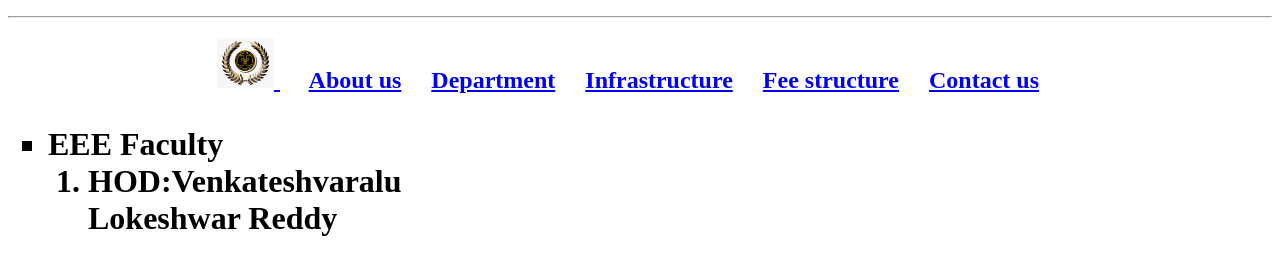
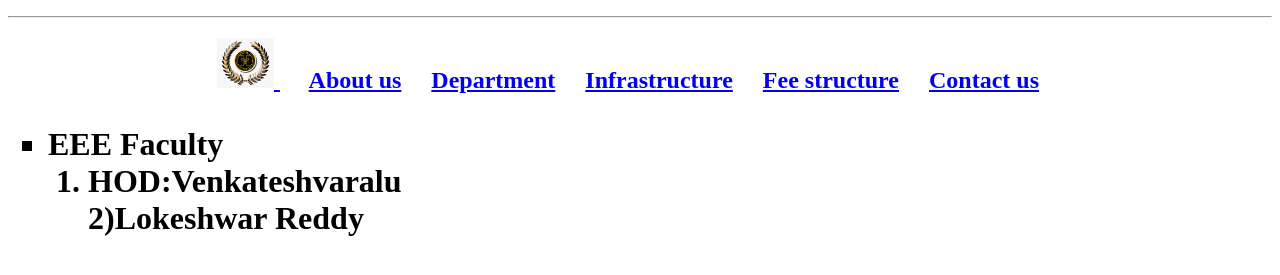
Before and after one commit to Abhinav203/abhinav-college, a plain HTML site: page department.html in a window 1280 px wide. Shown: the part 217-492 px from the top of the page. Drawn offline with Linux system fonts and the light colour scheme.

Commit message:
Add files via upload

```diff
--- a/department.html
+++ b/department.html
@@ -29,7 +29,7 @@
   EEE Faculty
   <ol type="1,2,3,4">
     <li> HOD:Venkateshvaralu <br>
-    Lokeshwar Reddy</li>
+    2)Lokeshwar Reddy</li>
   </ol>
 </li>
 </ul>
```
